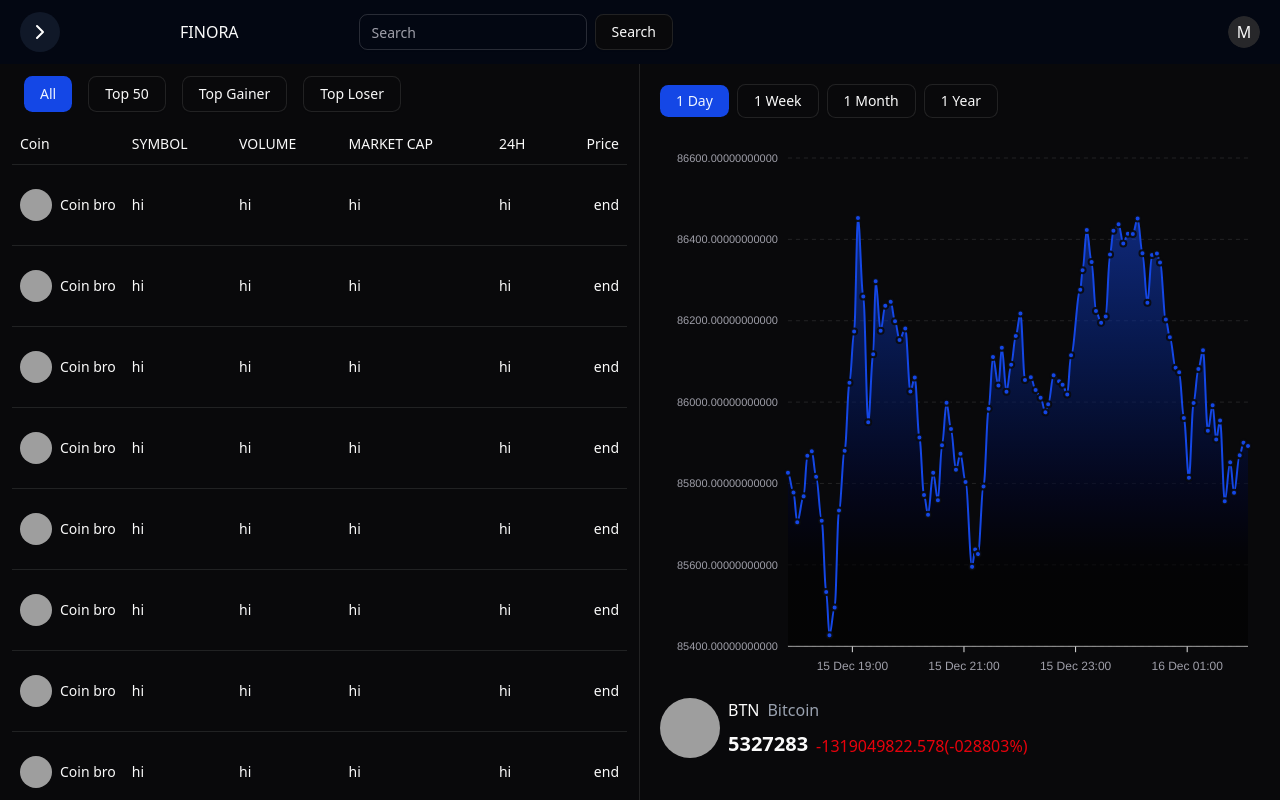
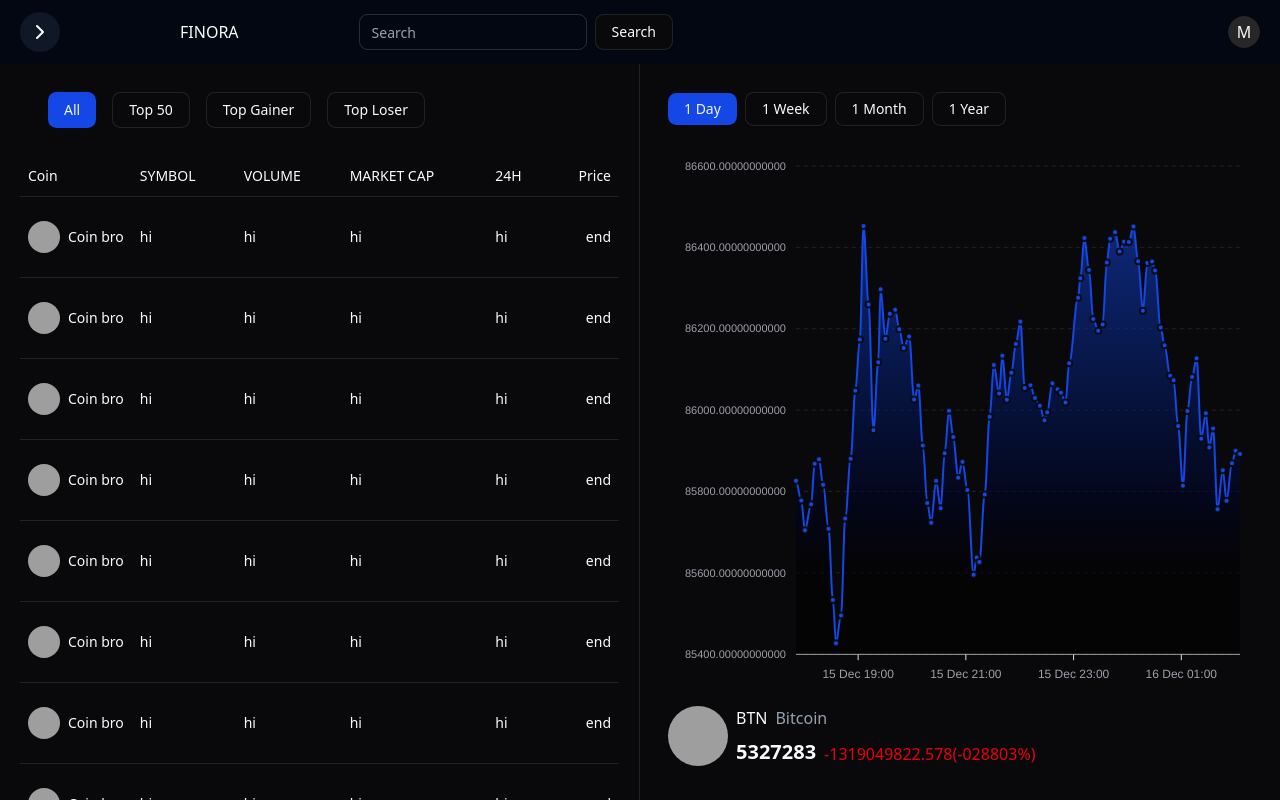
Before and after one commit to madhav-agarwal353/Crypto-Trading-Platform, a React (Vite) app in the folder frontend/: page / in a window 1280 px wide. Built offline with nearby package versions, Linux system fonts and the light colour scheme; grey boxes are pictures that could not be loaded.

Commit message:
minor ui changes

```diff
--- a/frontend/src/components/pages/Home.jsx
+++ b/frontend/src/components/pages/Home.jsx
@@ -21,10 +21,10 @@ const Home = () => {
     return (
         <div className='relative'>
             <div className="lg:flex ">
-                <div className='lg:w-[50%] border-r px-3 h-[calc(100vh-64px)] overflow-y-scroll   scrollbar-dark
+                <div className='lg:w-[50%] border-r px-5 h-[calc(100vh-64px)] overflow-y-scroll scrollbar-dark
   scroll-smooth
 '>
-                    <div className='p-3 flex items-center gap-4'>
+                    <div className='p-7 flex items-center gap-4'>
                         <Button
                             onClick={() => handleCategory("all")} variant={category == 'all' ? "default" : "outline"}>All</Button>
                         <Button
@@ -36,7 +36,7 @@ const Home = () => {
                     </div>
                     <CoinsTable />
                 </div>
-                <div className='hidden lg:block lg:w-[50%] p-5 h-[calc(100vh-64px)]'>
+                <div className='hidden lg:block lg:w-[50%] p-7 h-[calc(100vh-64px)]'>
                     <Chart />
                     <div className='flex gap-2 h-10'>
                         <div>
--- a/frontend/src/components/pages/Navbar.jsx
+++ b/frontend/src/components/pages/Navbar.jsx
@@ -22,7 +22,7 @@ const Navbar = () => {
         <div className='px-5 py-3 bg-gray-950 bg-opacity-1 z-10
         sticky top-0 left-0 right-0 flex justify-between items-center'>
             <div className='flex gap-30 items-center'>
-                <Sheet className=' bg-gray-900'>
+                <Sheet>
                     <SheetTrigger>
                         <div className="h-10 w-10 rounded-full bg-gray-900 hover:bg-gray-800 flex items-center justify-center transition">
                             <ChevronRight className="h-9 text-white" />
```
